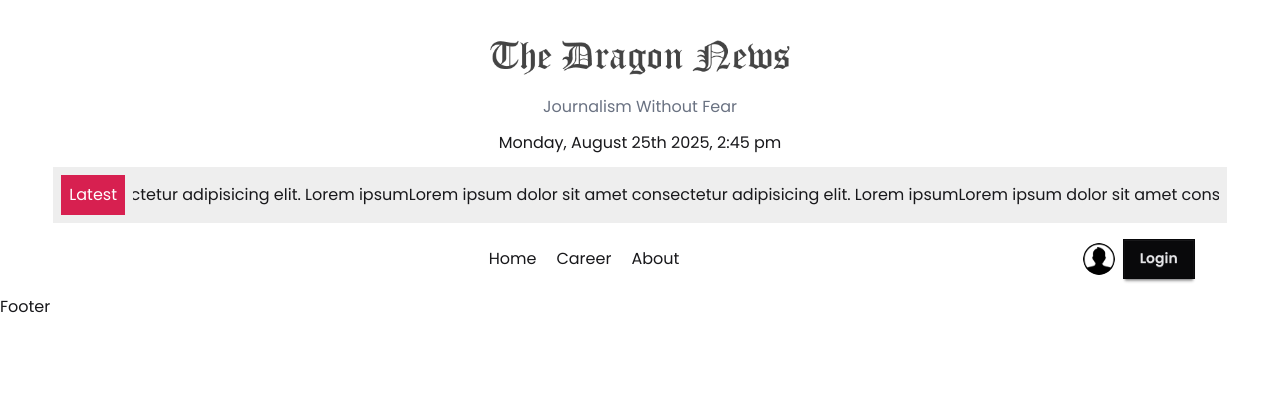
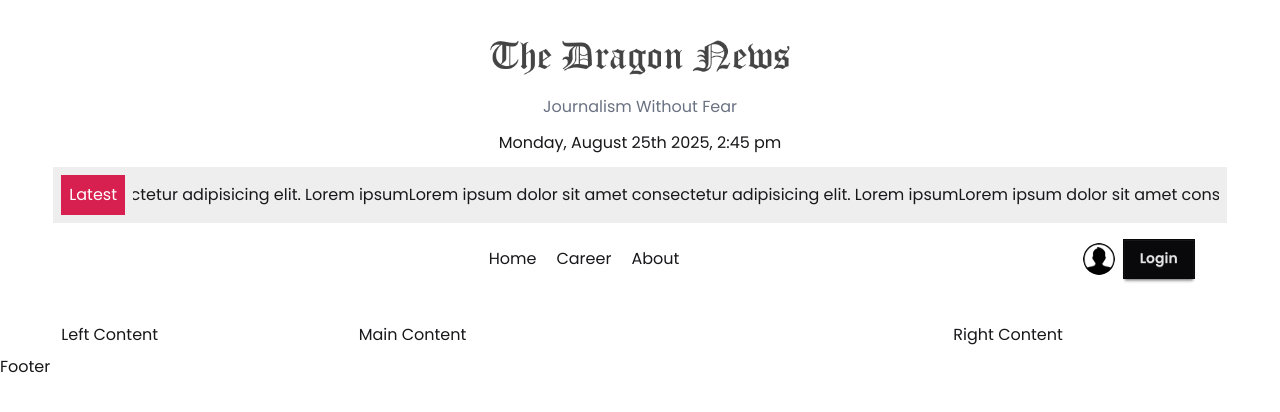
Before and after one commit to abrarasif11/Channel-Bangla-News, a React (Vite) app: page / in a window 1280 px wide. Shown: the top 412 px of the page. Built offline with nearby package versions, Linux system fonts and the light colour scheme.

Commit message:
layout-setup

```diff
--- /dev/null
+++ b/src/Component/Contents/LeftContent/LeftContent.jsx
@@ -0,0 +1,11 @@
+import React from 'react'
+
+const LeftContent = () => {
+  return (
+    <div>
+      <p>LeftContent</p>
+    </div>
+  )
+}
+
+export default LeftContent
--- /dev/null
+++ b/src/Component/Contents/MainContent/MainContent.jsx
@@ -0,0 +1,11 @@
+import React from 'react'
+
+const MainContent = () => {
+  return (
+    <div>
+      <p>MainContent</p>
+    </div>
+  )
+}
+
+export default MainContent
--- /dev/null
+++ b/src/Component/Contents/RightContent/RightContent.jsx
@@ -0,0 +1,11 @@
+import React from 'react'
+
+const RightContent = () => {
+  return (
+    <div>
+      <p>RightContent</p>
+    </div>
+  )
+}
+
+export default RightContent
--- a/src/Component/Home/Home.jsx
+++ b/src/Component/Home/Home.jsx
@@ -9,6 +9,23 @@ const Home = () => {
       <div className='w-11/12 mx-auto p-2'>
         <Navbar/>
       </div>
+
+      <main className='w-11/12 mx-auto pt-5 grid md:grid-cols-12 gap-4'>
+        {/* Left Content */}
+        <aside className='col-span-3  p-2'>
+          Left Content
+        </aside>
+
+        {/* Main Content */}
+        <section className='col-span-6  p-2'>
+          Main Content
+        </section>
+
+        {/* Right Content */}
+        <aside className='col-span-3  p-2'>
+          Right Content
+        </aside>
+      </main>
     </div>
   )
 }
```
